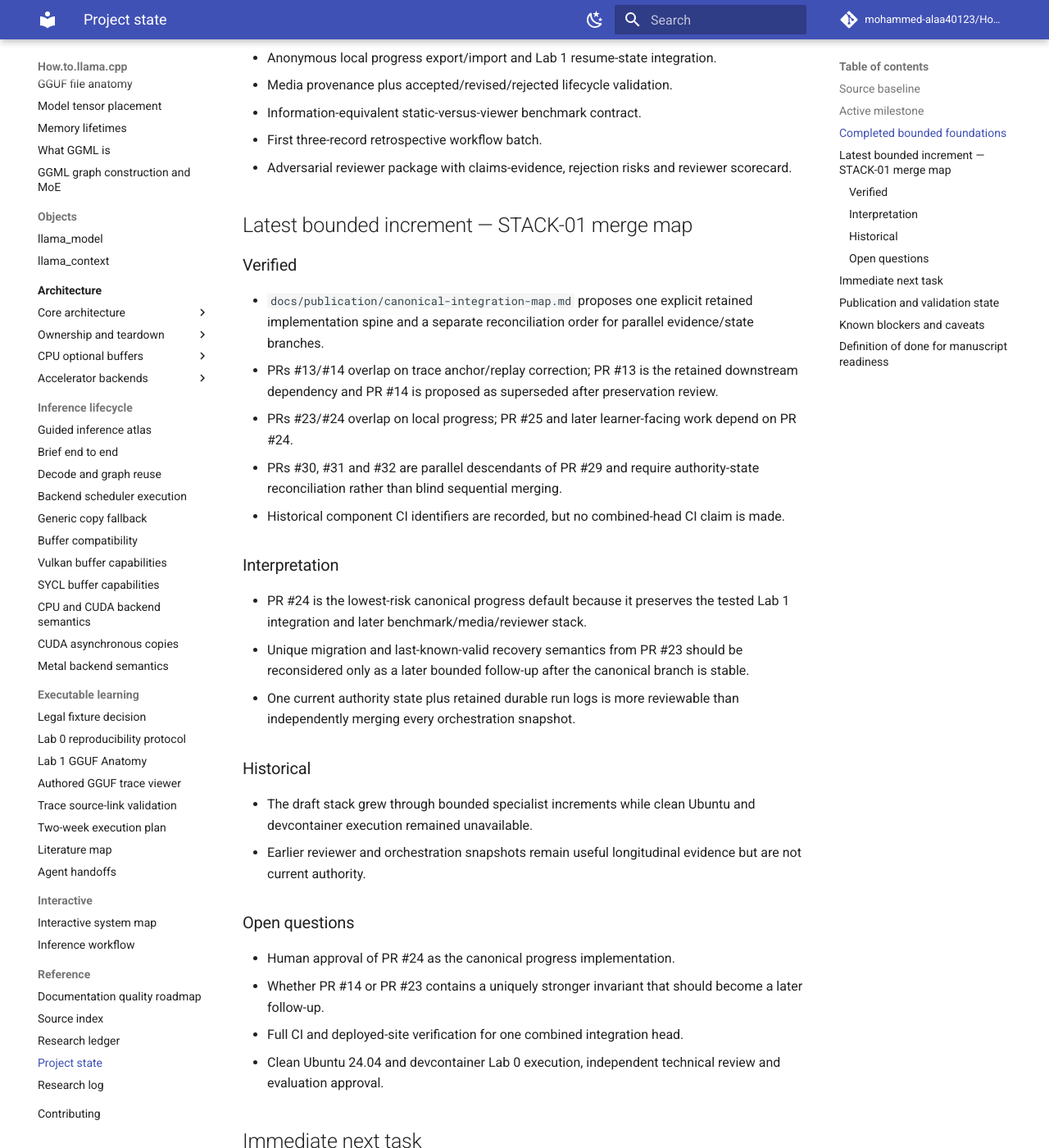
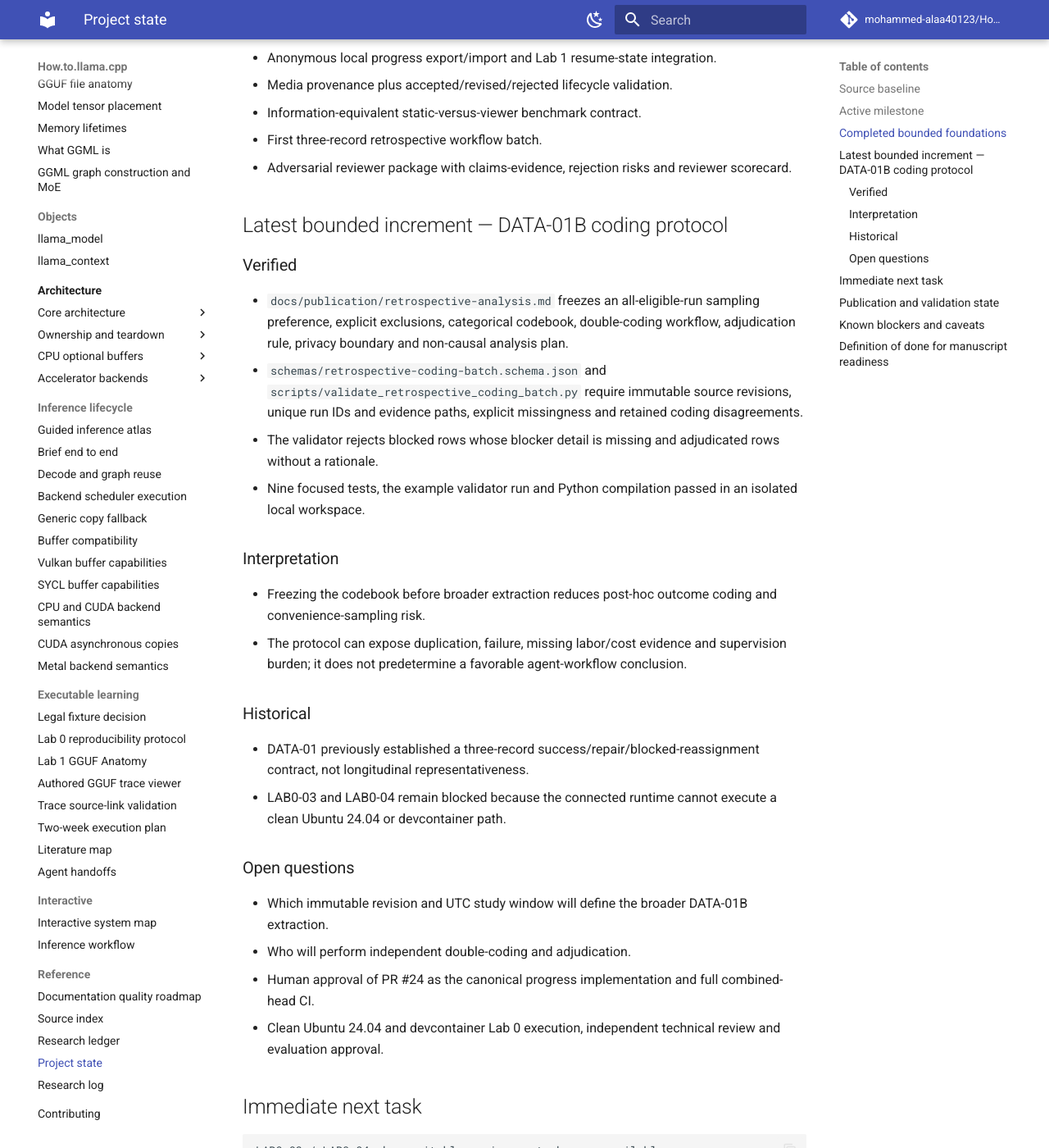
Before and after one commit to mohammed-alaa40123/How.to.llama.cpp, an MkDocs documentation site: the page built from docs/reference/project-state.md, in a window 1280 px wide and 1400 px high, scrolled down 851 px. Shown: the whole window at 82% size. Built offline with MkDocs 1.6.1 and Material for MkDocs 9.7.7, drawn with Linux system fonts in a browser that asks for light colours; comment, search, counter and statistics services are not loaded; some of the changed text lies outside the part shown.

Commit message:
Update project state for DATA-01B protocol

````diff
--- a/docs/reference/project-state.md
+++ b/docs/reference/project-state.md
@@ -12,7 +12,7 @@ Read this file after the root README on every run. It is the compact checkpoint
 
 ## Active milestone
 
-**Executable-learning Week 1 foundation transitioning to canonical integration, measured Lab 0 evidence and independent review.**
+**Executable-learning Week 1 foundation transitioning to canonical integration, measured Lab 0 evidence and independently reviewable longitudinal evidence.**
 
 ## Completed bounded foundations
 
@@ -27,51 +27,49 @@ Read this file after the root README on every run. It is the compact checkpoint
 - First three-record retrospective workflow batch.
 - Adversarial reviewer package with claims-evidence, rejection risks and reviewer scorecard.
 
-## Latest bounded increment — STACK-01 merge map
+## Latest bounded increment — DATA-01B coding protocol
 
 ### Verified
 
-- `docs/publication/canonical-integration-map.md` proposes one explicit retained implementation spine and a separate reconciliation order for parallel evidence/state branches.
-- PRs #13/#14 overlap on trace anchor/replay correction; PR #13 is the retained downstream dependency and PR #14 is proposed as superseded after preservation review.
-- PRs #23/#24 overlap on local progress; PR #25 and later learner-facing work depend on PR #24.
-- PRs #30, #31 and #32 are parallel descendants of PR #29 and require authority-state reconciliation rather than blind sequential merging.
-- Historical component CI identifiers are recorded, but no combined-head CI claim is made.
+- `docs/publication/retrospective-analysis.md` freezes an all-eligible-run sampling preference, explicit exclusions, categorical codebook, double-coding workflow, adjudication rule, privacy boundary and non-causal analysis plan.
+- `schemas/retrospective-coding-batch.schema.json` and `scripts/validate_retrospective_coding_batch.py` require immutable source revisions, unique run IDs and evidence paths, explicit missingness and retained coding disagreements.
+- The validator rejects blocked rows whose blocker detail is missing and adjudicated rows without a rationale.
+- Nine focused tests, the example validator run and Python compilation passed in an isolated local workspace.
 
 ### Interpretation
 
-- PR #24 is the lowest-risk canonical progress default because it preserves the tested Lab 1 integration and later benchmark/media/reviewer stack.
-- Unique migration and last-known-valid recovery semantics from PR #23 should be reconsidered only as a later bounded follow-up after the canonical branch is stable.
-- One current authority state plus retained durable run logs is more reviewable than independently merging every orchestration snapshot.
+- Freezing the codebook before broader extraction reduces post-hoc outcome coding and convenience-sampling risk.
+- The protocol can expose duplication, failure, missing labor/cost evidence and supervision burden; it does not predetermine a favorable agent-workflow conclusion.
 
 ### Historical
 
-- The draft stack grew through bounded specialist increments while clean Ubuntu and devcontainer execution remained unavailable.
-- Earlier reviewer and orchestration snapshots remain useful longitudinal evidence but are not current authority.
+- DATA-01 previously established a three-record success/repair/blocked-reassignment contract, not longitudinal representativeness.
+- LAB0-03 and LAB0-04 remain blocked because the connected runtime cannot execute a clean Ubuntu 24.04 or devcontainer path.
 
 ### Open questions
 
-- Human approval of PR #24 as the canonical progress implementation.
-- Whether PR #14 or PR #23 contains a uniquely stronger invariant that should become a later follow-up.
-- Full CI and deployed-site verification for one combined integration head.
+- Which immutable revision and UTC study window will define the broader DATA-01B extraction.
+- Who will perform independent double-coding and adjudication.
+- Human approval of PR #24 as the canonical progress implementation and full combined-head CI.
 - Clean Ubuntu 24.04 and devcontainer Lab 0 execution, independent technical review and evaluation approval.
 
 ## Immediate next task
 
 ```text
-STACK-01 human approval and canonical branch execution
-  → approve the PR #24 progress default or choose PR #23 explicitly
-  → apply the retained spine and evidence side branches once
-  → reconcile one current orchestration state
-  → run the full Documentation CI suite on one combined head
-  → then execute LAB0-03/LAB0-04 when environments exist
-  → DEMO-01A may proceed as the next dependency-safe documentation task
+LAB0-03 / LAB0-04 when suitable environments become available
+  → otherwise freeze the DATA-01B study window at one immutable revision
+  → extract every eligible durable run or declare a systematic interval in advance
+  → validate all rows
+  → obtain independent double-coding and retain disagreements
+  → adjudicate without overwriting the original codes
+  → keep STACK-01 human approval and canonical branch execution as the integration gate
 ```
 
 ## Publication and validation state
 
 - `docs/publication/orchestrator-state.md` remains authoritative.
-- `docs/publication/evidence-backlog.md` records STACK-01 as in progress: the proposed map exists, but human approval and passing combined-head CI do not.
-- Passing component CI establishes bounded contracts only; it does not establish combined deployability, learner benefit, native execution or independent correctness.
+- `docs/publication/evidence-backlog.md` records DATA-01B as in progress: the protocol and validator exist, but broader extraction and independent review do not.
+- Passing component CI establishes bounded contracts only; it does not establish combined deployability, learner benefit, native execution, longitudinal representativeness or independent correctness.
 - No participant data, telemetry, authenticated sync, restricted model weights, paid generation or manuscript prose were introduced.
 
 ## Known blockers and caveats
@@ -79,7 +77,8 @@ STACK-01 human approval and canonical branch execution
 - no approved canonical progress-branch choice;
 - no canonical combined branch with passing CI;
 - no real Ubuntu 24.04 or devcontainer Lab 0 record;
-- no independent technical reviewer;
+- no independent llama.cpp/GGML technical reviewer;
+- no independent DATA-01B coder or approved retrospective study window;
 - no approved evaluation/ethics pathway;
 - authority-state updates from official venue and retrospective side branches still require reconciliation;
 - Pages verification applies only after canonical integration reaches `main` and deploys.
````
Also changed, not shown: other parts of docs/reference/project-state.md (+1 -1 lines).
